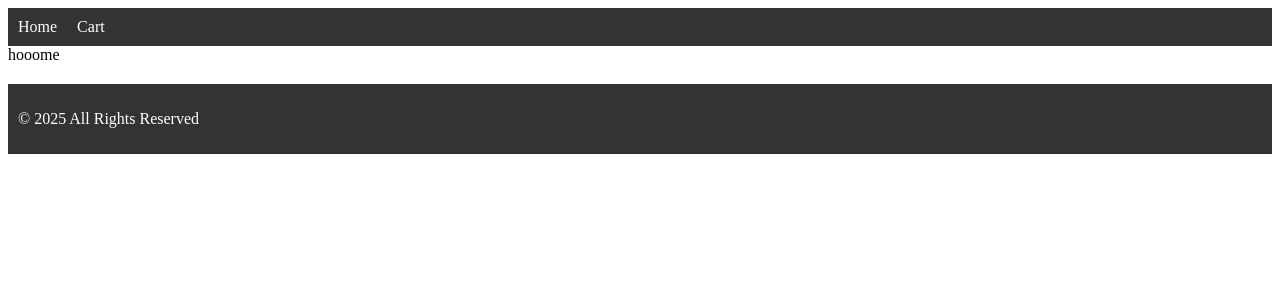
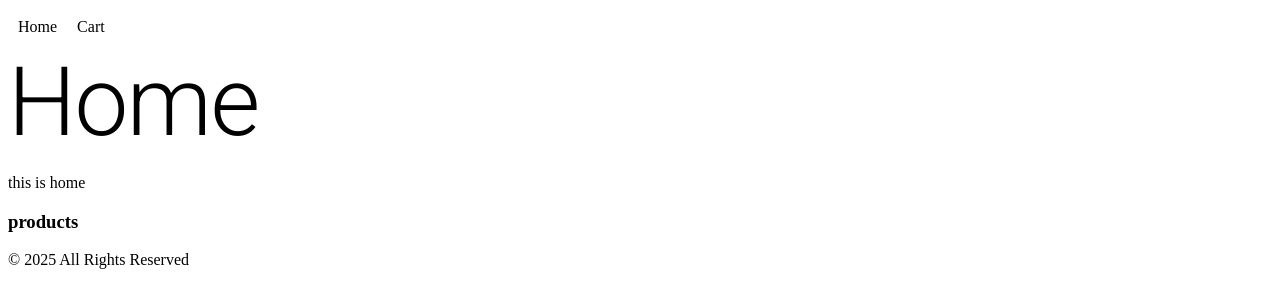
Before and after one commit to IbrahimCSKhader/E-commerce-REACT, a React (Vite) app: page / in a window 1280 px wide. Shown: the top 308 px of the page. Built offline with nearby package versions, Linux system fonts and the light colour scheme.

Commit message:
add the miu library and tags

```diff
--- a/package.json
+++ b/package.json
@@ -10,6 +10,11 @@
     "preview": "vite preview"
   },
   "dependencies": {
+    "@emotion/react": "^11.14.0",
+    "@emotion/styled": "^11.14.1",
+    "@fontsource/roboto": "^5.2.9",
+    "@mui/icons-material": "^7.3.6",
+    "@mui/material": "^7.3.6",
     "react": "^19.1.1",
     "react-dom": "^19.1.1",
     "react-router": "^7.10.1",
--- a/src/App.jsx
+++ b/src/App.jsx
@@ -1,5 +1,10 @@
 import React from "react";
 import { RouterProvider } from "react-router-dom";
+import "@fontsource/roboto/300.css";
+import "@fontsource/roboto/400.css";
+import "@fontsource/roboto/500.css";
+import "@fontsource/roboto/700.css";
+
 import router from "./rout.jsx";
 
 export default function App() {
--- a/src/components/Footer.jsx
+++ b/src/components/Footer.jsx
@@ -3,12 +3,7 @@ import React from "react";
 export default function Footer() {
   return (
     <footer
-      style={{
-        padding: "10px",
-        backgroundColor: "#333",
-        color: "white",
-        marginTop: "20px",
-      }}
+
     >
       <p>&copy; 2025 All Rights Reserved</p>
     </footer>
--- a/src/components/Navbar.jsx
+++ b/src/components/Navbar.jsx
@@ -3,14 +3,14 @@ import { Link } from "react-router-dom";
 
 export default function Navbar() {
   return (
-    <nav style={{ padding: "10px", backgroundColor: "#333", color: "white" }}>
+    <nav style={{ padding: "10px", color: "black" }}>
       <Link
         to="/home"
-        style={{ marginRight: "20px", color: "white", textDecoration: "none" }}
+        style={{ marginRight: "20px", color: "black", textDecoration: "none" }}
       >
         Home
       </Link>
-      <Link to="/cart" style={{ color: "white", textDecoration: "none" }}>
+      <Link to="/cart" style={{ color: "black", textDecoration: "none" }}>
         Cart
       </Link>
     </nav>
--- /dev/null
+++ b/src/home.module.css
@@ -0,0 +1,4 @@
+.bg{
+    background-color: teal;
+    font-size: 10px;
+}
--- a/src/main.jsx
+++ b/src/main.jsx
@@ -1,6 +1,10 @@
 import { StrictMode } from 'react'
 import { createRoot } from 'react-dom/client'
 import './index.css'
+import '@fontsource/roboto/300.css';
+import '@fontsource/roboto/400.css';
+import '@fontsource/roboto/500.css';
+import '@fontsource/roboto/700.css';
 import App from './App.jsx'
 
 createRoot(document.getElementById('root')).render(
--- a/src/pages/Home/Home.jsx
+++ b/src/pages/Home/Home.jsx
@@ -1,7 +1,15 @@
 import React from "react";
+import Typography from "@mui/material/Typography";
 
 export default function Home() {
   return (
-  <div>hooome</div>
-);
+    <div>
+      <Typography variant="h1" component="h1">
+        {" "}
+        Home{" "}
+      </Typography>
+      <p>this is home</p>
+      <h3>products</h3>
+    </div>
+  );
 }
```
Also changed, not shown: 1 other file (tests, documents, lock files or other folders).
